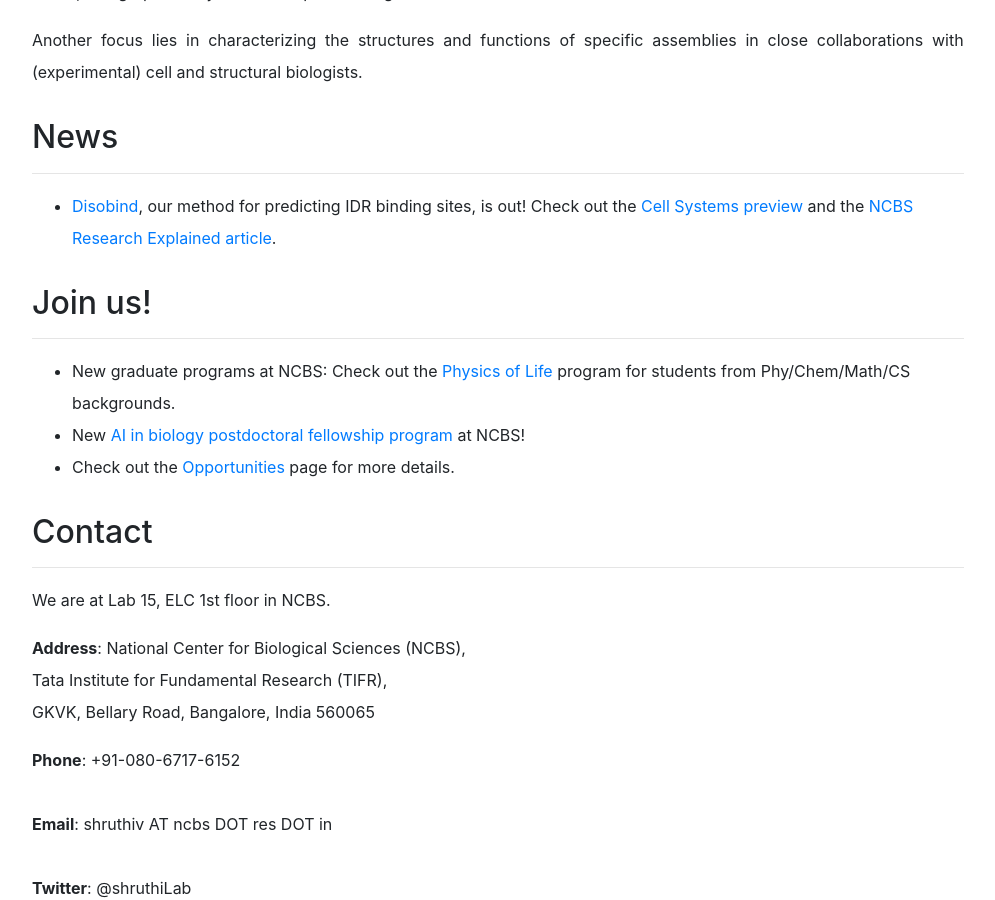
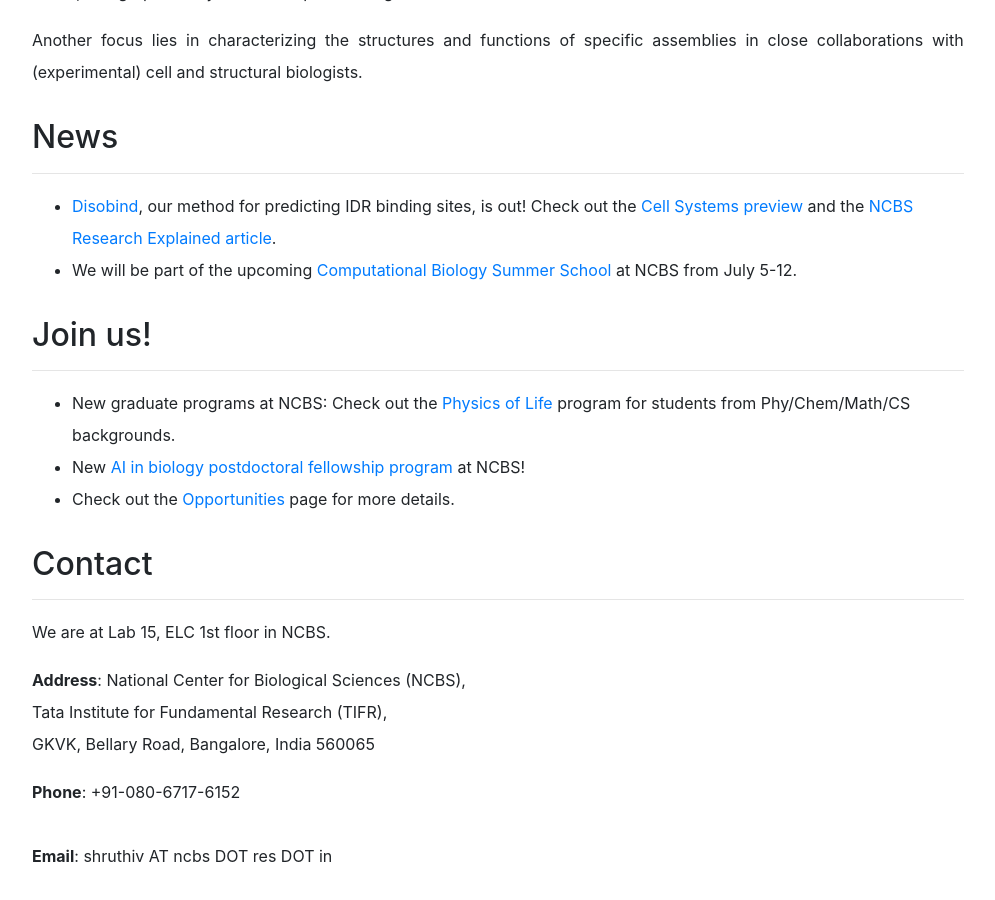
Before and after one commit to isblab/website, a Jekyll site: the page built from index.md, in a window 1280 px wide and 900 px high, scrolled down 1336 px. Shown: the whole window, without its empty margins (46-1041 px from the left). Built offline with Jekyll 4.4.1, drawn with Linux system fonts in a browser that asks for light colours.

Commit message:
update news

```diff
--- a/index.md
+++ b/index.md
@@ -31,6 +31,7 @@ Another focus lies in characterizing the structures and functions of specific as
 ## News
 <hr>
 - [Disobind](https://doi.org/10.1016/j.cels.2025.101486), our method for predicting IDR binding sites, is out! Check out the [Cell Systems preview](https://doi.org/10.1016/j.cels.2025.101508) and the [NCBS Research Explained article](https://news.ncbs.res.in/research-explained/how-scientists-predict-what-shapeless-proteins-do).
+- We will be part of the upcoming [Computational Biology Summer School](https://www.ncbs.res.in/events/ss-0) at NCBS from July 5-12.
 
 ## Join us!
 <hr>
```
